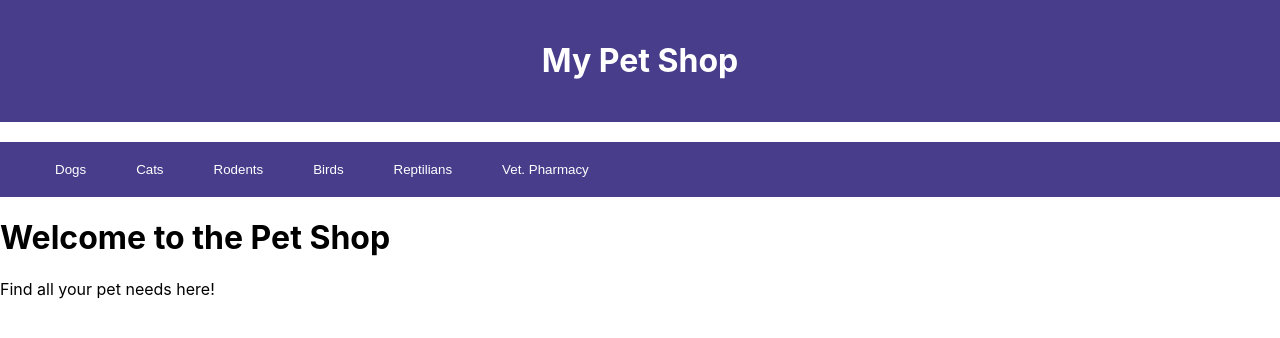
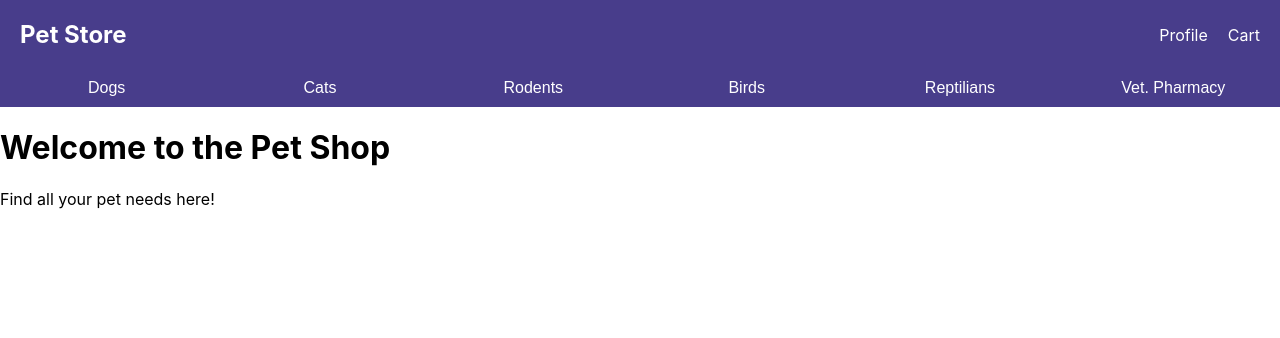
Before and after one commit to Azamat31415/GoProject, a React (Create React App) app in the folder web/: page / in a window 1280 px wide. Shown: the top 338 px of the page. Built offline with nearby package versions, Linux system fonts and the light colour scheme.

Commit message:
Improved navbar and header

```diff
--- a/web/src/App.css
+++ b/web/src/App.css
@@ -1,25 +1,48 @@
-nav {
+.header {
   background: #483D8B;
-  padding: 10px;
+  color: white;
+  padding: 20px;
+  display: flex;
+  justify-content: space-between;
+  align-items: center;
+  width: 100%;
+  box-sizing: border-box;
+  position: relative;
 }
 
-nav ul {
-  display: flex;
-  list-style: none;
+.logo {
+  text-decoration: none;
+  color: white;
+  font-size: 24px;
+  font-weight: bold;
 }
 
-nav ul li {
-  margin: 0 15px;
+.nav-links {
+  display: flex;
+  gap: 20px;
 }
 
-nav a {
+.nav-links a {
+  text-decoration: none;
   color: white;
-  text-decoration: none;
+}
+
+.nav-list {
+  display: flex;
+  justify-content: space-between;
+  width: 100%;
+  list-style: none;
+  padding: 0;
+  margin: 0;
+}
+
+.nav-list li {
+  flex: 1;
+  text-align: center;
 }
 
 .dropdown {
   position: relative;
-  display: inline-block;
 }
 
 .dropbtn {
@@ -28,19 +51,26 @@ nav a {
   border: none;
   padding: 10px;
   cursor: pointer;
+  font-size: 16px;
+  width: 100%;
 }
 
 .dropdown-content {
   display: none;
-  position: absolute;
+  position: fixed;
+  top: 120px;
+  left: 0;
+  width: 100vw;
   background-color: white;
-  min-width: 200px;
-  box-shadow: 0px 4px 8px rgba(0, 0, 0, 0.2);
-  max-height: 500px;
+  box-shadow: 0 4px 8px rgba(0, 0, 0, 0.2);
+  max-height: calc(100vh - 70px);
   overflow-y: auto;
+  z-index: 10;
+  padding: 20px;
+  box-sizing: border-box;
 }
 
-.dropdown:hover .dropdown-content {
+.dropdown .dropdown-content {
   display: block;
 }
 
@@ -48,17 +78,14 @@ nav a {
   width: 100%;
   border-collapse: collapse;
   text-align: center;
-  border: none;
 }
 
 .category-table th,
 .category-table td {
   padding: 10px;
   text-align: center;
-  width: 100px;
   min-width: 100px;
   vertical-align: top;
-  border: none;
 }
 
 .category-table th {
@@ -70,32 +97,11 @@ nav a {
   margin-bottom: 5px;
 }
 
-ul {
-  margin: 0;
-  padding-left: 20px;
+.subcategory-item a {
+  text-decoration: none;
+  color: #000;
 }
 
-ul li {
-  list-style-type: none;
-}
-
-ul li a {
-  text-decoration: none;
-  color: #000000;
-}
-
-ul li a:hover {
+.subcategory-item a:hover {
   text-decoration: underline;
 }
-
-/* header */
-header {
-  background: #483D8B;
-  color: white;
-  padding: 20px;
-  text-align: center;
-}
-
-nav {
-  margin-top: 20px;
-}
--- a/web/src/components/Navbar.js
+++ b/web/src/components/Navbar.js
@@ -1,3 +1,4 @@
+import { useState, useCallback } from "react";
 import { Link } from "react-router-dom";
 
 const categories = [
@@ -82,18 +83,41 @@ const categories = [
 ];
 
 const Navbar = () => {
+    const [activeCategory, setActiveCategory] = useState(null);
+
+    const handleCategoryClick = useCallback((categoryName) => {
+        setActiveCategory((prevActiveCategory) =>
+            prevActiveCategory === categoryName ? null : categoryName
+        );
+    }, []);
+
+    const handleOutsideClick = (event) => {
+        if (!event.target.closest(".dropdown")) {
+            setActiveCategory(null);
+        }
+    };
+
     return (
         <>
-            <header style={{ background: "#483D8B", color: "white", padding: "20px", textAlign: "center" }}>
-                <h1>My Pet Shop</h1>
+            <header className="header">
+                <Link to="/" className="logo">Pet Store</Link>
+                <div className="nav-links">
+                    <Link to="/profile">Profile</Link>
+                    <Link to="/cart">Cart</Link>
+                </div>
             </header>
 
-            <nav style={{ marginTop: "20px" }}>
-                <ul>
+            <nav onClick={handleOutsideClick}>
+                <ul className="nav-list">
                     {categories.map((category) => (
-                        <li key={category.name}>
-                            <div className="dropdown">
-                                <button className="dropbtn">{category.name}</button>
+                        <li key={category.name} className="dropdown">
+                            <button
+                                className="dropbtn"
+                                onClick={() => handleCategoryClick(category.name)}
+                            >
+                                {category.name}
+                            </button>
+                            {activeCategory === category.name && (
                                 <div className="dropdown-content">
                                     <table className="category-table">
                                         <thead>
@@ -109,7 +133,9 @@ const Navbar = () => {
                                                 <td key={subcategory.title}>
                                                     {subcategory.items.map((item) => (
                                                         <div key={item} className="subcategory-item">
-                                                            <Link to={`/products/${category.name.toLowerCase()}/${subcategory.title.toLowerCase()}/${item.toLowerCase()}`}>
+                                                            <Link
+                                                                to={`/products/${category.name.toLowerCase()}/${subcategory.title.toLowerCase()}/${item.toLowerCase()}`}
+                                                            >
                                                                 {item}
                                                             </Link>
                                                         </div>
@@ -120,7 +146,7 @@ const Navbar = () => {
                                         </tbody>
                                     </table>
                                 </div>
-                            </div>
+                            )}
                         </li>
                     ))}
                 </ul>
```
